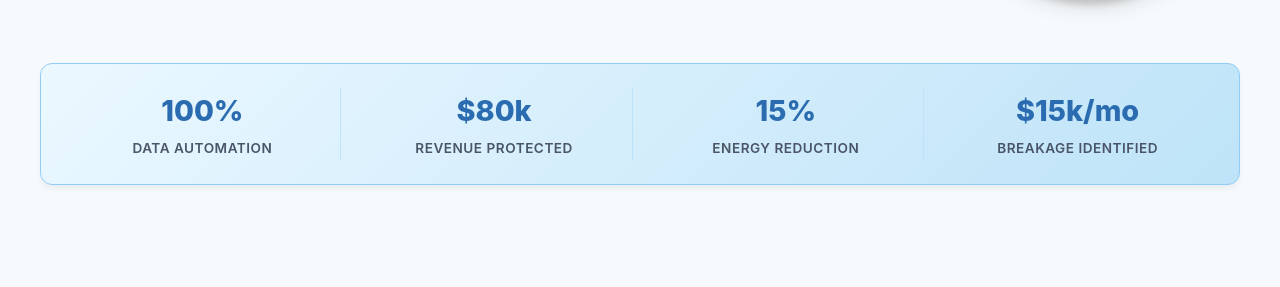
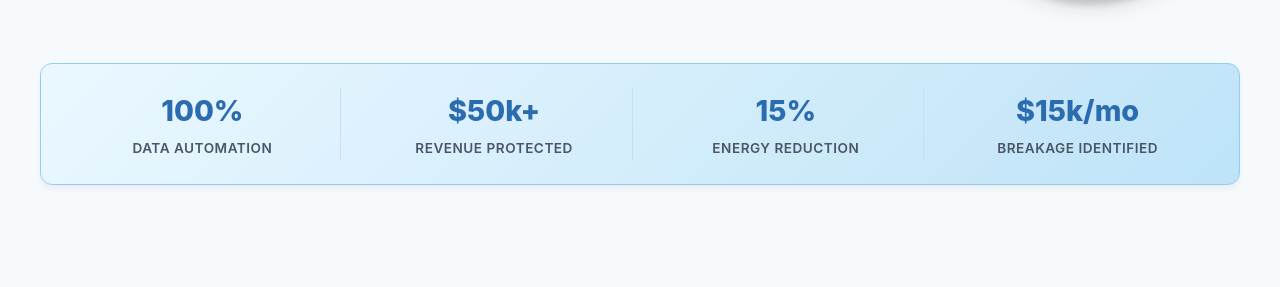
Before and after one commit to xion-xion/xion-xion.github.io, a Jekyll site: the page built from index.html, in a window 1280 px wide. Shown: the part 436-723 px from the top of the page. Built offline with Jekyll 4.4.1, drawn with Linux system fonts in a browser that asks for light colours; some of the changed text lies outside the part shown.

Commit message:
Standardize homepage metrics to $50k+ and optimize project subtitle spacing to reduce clutter

```diff
--- a/assets/css/style.css
+++ b/assets/css/style.css
@@ -933,9 +933,9 @@ footer a:hover {
 
 .project-subtitle {
     font-size: 1.2rem;
-    line-height: 1.6;
+    line-height: 1.7;
     color: #4a5568;
-    max-width: 850px;
+    max-width: 1000px;
     margin-bottom: 2rem;
 }
 
--- a/index.html
+++ b/index.html
@@ -28,7 +28,7 @@ title: Home
                     <span class="impact-label">Data Automation</span>
                 </div>
                 <div class="impact-item">
-                    <span class="impact-number">$80k</span>
+                    <span class="impact-number">$50k+</span>
                     <span class="impact-label">Revenue Protected</span>
                 </div>
                 <div class="impact-item">
@@ -224,10 +224,10 @@ title: Home
                 <a href="projects/project-smart-factory.html" class="button">Learn More</a>
             </div>
             <div class="project-card-body">
-                <p>Architected a unified plant-wide IIoT network integrating 460+ temperature controllers, 28 PLCs, 144 status relays, and custom vibration telemetry. Designed Niagara supervisor dashboards, automated alarms (Python/SQL/WhatsApp), and a Java watchdog that protected $80k+ in single-event production losses.</p>
+                <p>Architected a unified plant-wide IIoT network integrating 460+ temperature controllers, 28 PLCs, 144 status relays, and custom vibration telemetry. Designed Niagara supervisor dashboards, automated alarms (Python/SQL/WhatsApp), and a Java watchdog that protected $50k+ in single-event production losses.</p>
             </div>
             <div class="project-card-footer">
-                <span class="metric-badge accent">$80k Revenue Protected</span>
+                <span class="metric-badge accent">$50k+ Revenue Protected</span>
                 <span class="metric-badge green">100% Data Automation</span>
                 <span class="metric-badge accent">Niagara Framework</span>
                 <span class="metric-badge accent">Java & Python</span>
```
